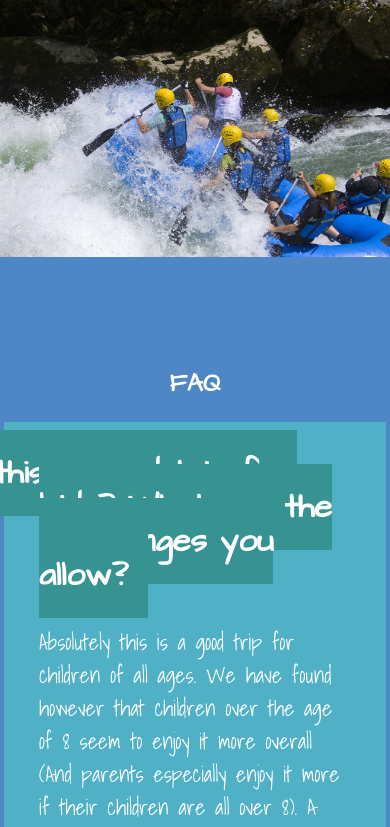
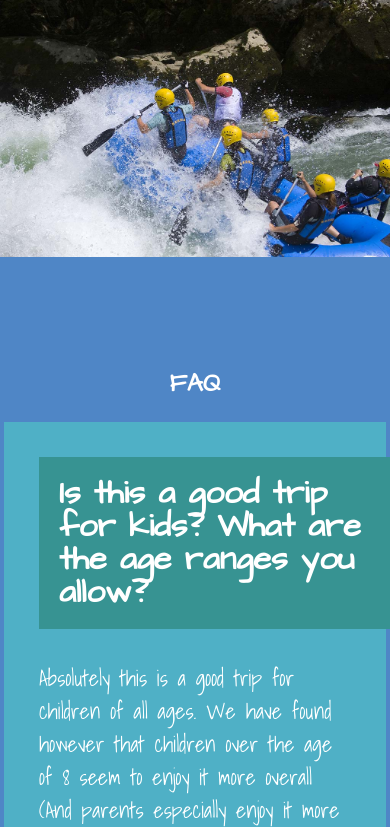
Before and after one commit to Simeon113/wwr, a plain HTML site: page FAQ.html in a window 390 px wide. Shown: the part 263-1090 px from the top of the page. Drawn offline with Linux system fonts and the light colour scheme.

Commit message:
fix again

```diff
--- a/styles/style.css
+++ b/styles/style.css
@@ -266,4 +266,10 @@ section h2 {color: white;}
         margin: 0 auto;
         /* padding: 0 auto; */
     }
+    .FAQ h2{
+        width: 100%;
+        display: block;
+        margin: 0 auto;
+        margin: 0 auto;
+    }
 }
```
